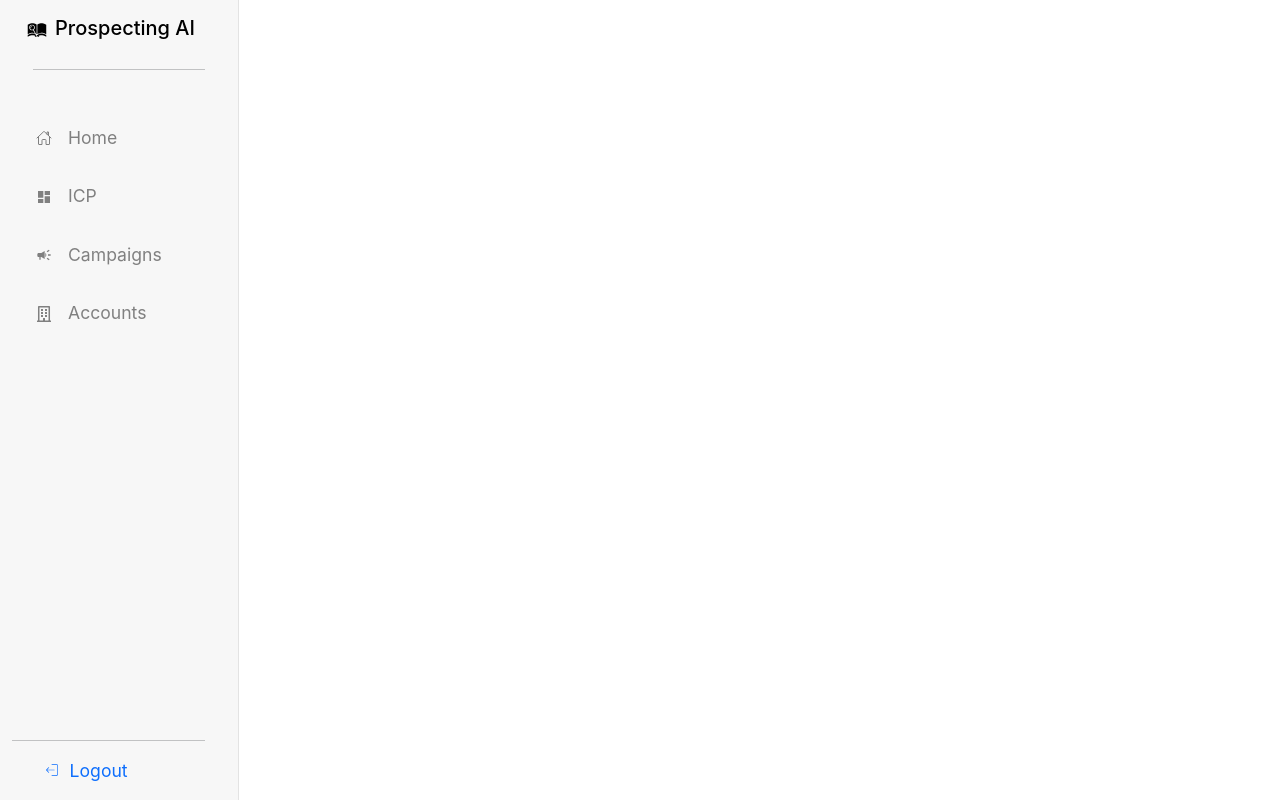
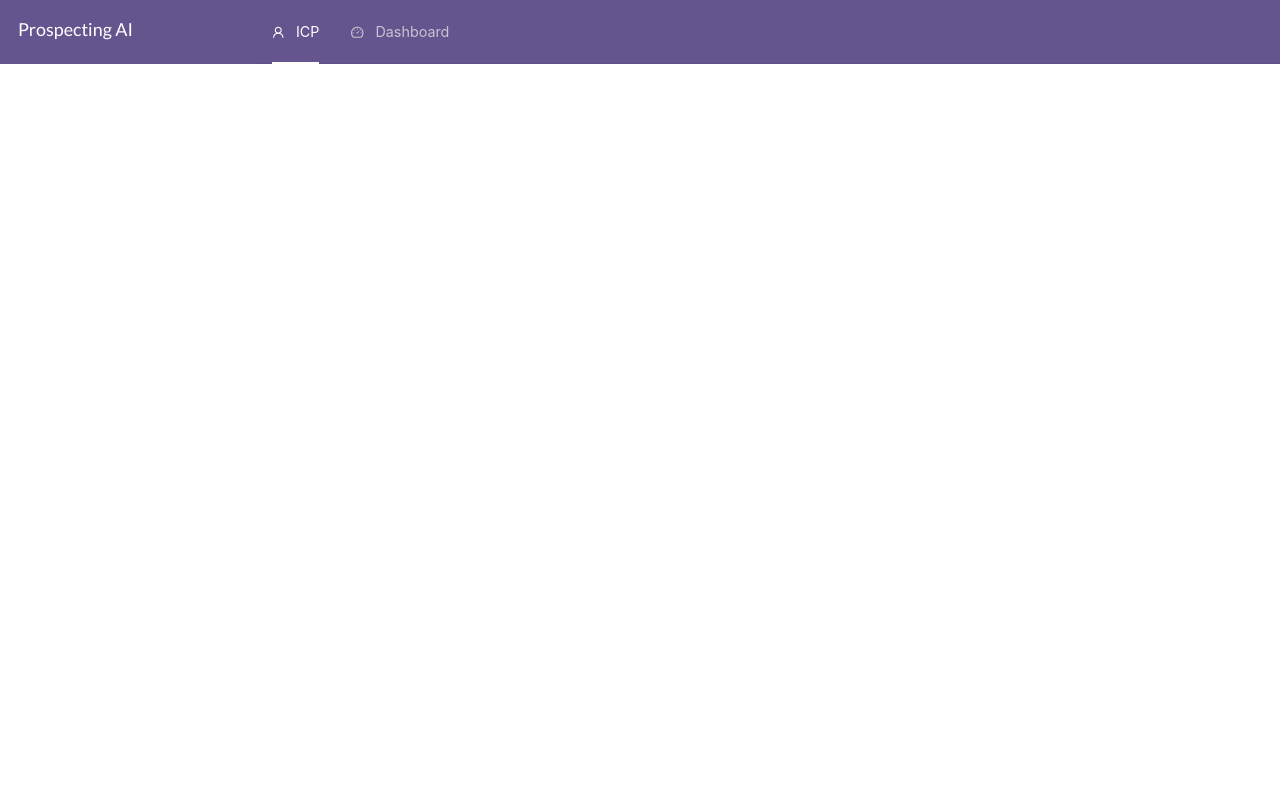
Before and after one commit to Userport-ai/prospecting-ai, a React (Create React App) app: page / in a window 1280 px wide. Built offline with nearby package versions, Linux system fonts and the light colour scheme.

Commit message:
Updated app to add a nav header per new design
Feels easier to make updates now that I have some experience with design.

```diff
--- a/package.json
+++ b/package.json
@@ -6,6 +6,7 @@
     "@testing-library/jest-dom": "^5.17.0",
     "@testing-library/react": "^13.4.0",
     "@testing-library/user-event": "^13.5.0",
+    "antd": "^5.18.3",
     "bootstrap": "^5.3.3",
     "react": "^18.3.1",
     "react-bootstrap": "^2.10.2",
--- a/src/App.css
+++ b/src/App.css
@@ -28,11 +28,10 @@
   color: #61dafb;
 }
 
-#app-div {
-  /* We need this to ensure App is always 100% width and height */
-  width: 100%;
+#app-container {
   height: 100%;
-  min-height: 100vh;
+  display: flex;
+  flex-direction: column;
 }
 
 @keyframes App-logo-spin {
--- a/src/App.js
+++ b/src/App.js
@@ -1,20 +1,18 @@
 import "./App.css";
-import Sidebar from "./Sidebar";
+import { Layout } from "antd";
+import AppHeader from "./header";
 import { Outlet } from "react-router-dom";
+
+const { Content } = Layout;
 
 function App() {
   return (
     <>
-      {/* We need container-fluid class to ensure full screen width is taken. */}
-      <div className="container-fluid d-flex p-0">
-        <Sidebar />
-        {/* We need container-fluid class to remaining screen width for the app is fully taken. */}
-        <div
-          id="app-div"
-          className="container-fluid d-flex justify-content-center p-0"
-        >
-          <Outlet />
-        </div>
+      <div id="app-container">
+        <AppHeader></AppHeader>
+        <Content>
+          <Outlet></Outlet>
+        </Content>
       </div>
     </>
   );
--- a/src/create-icp.js
+++ b/src/create-icp.js
@@ -28,10 +28,20 @@ function CreateICP() {
   switch (currentStep) {
     case 1:
       return (
-        <CreateAccountFilters
-          onAccountFiltersUpdate={handleAccountFiltersUpdate}
-          onNextStepClick={handleNextStepClick}
-        />
+        <>
+          <CreateAccountFilters
+            onAccountFiltersUpdate={handleAccountFiltersUpdate}
+            onNextStepClick={handleNextStepClick}
+          />
+          <CreateAccountFilters
+            onAccountFiltersUpdate={handleAccountFiltersUpdate}
+            onNextStepClick={handleNextStepClick}
+          />
+          <CreateAccountFilters
+            onAccountFiltersUpdate={handleAccountFiltersUpdate}
+            onNextStepClick={handleNextStepClick}
+          />
+        </>
       );
     default:
       return null;
--- /dev/null
+++ b/src/header.css
@@ -0,0 +1,51 @@
+#nav-header {
+  background-color: var(--primary);
+  color: var(--on-primary);
+  --logo-width: 20%;
+  padding: 0;
+}
+
+#nav-header #nav-logo-title {
+  background-color: var(--primary);
+  width: var(--logo-width);
+  display: flex;
+  justify-content: start;
+  align-items: center;
+  padding-left: 1rem;
+}
+
+#nav-header #nav-logo-title h2 {
+  margin-left: 1rem;
+}
+
+#nav-header #nav-menu {
+  background-color: var(--primary);
+  width: calc(100% - var(--logo-width));
+}
+
+#nav-header .ant-menu-item {
+  color: var(--outline-variant);
+}
+
+#nav-header .ant-menu-item-icon {
+  font-size: 1.4rem;
+}
+
+#nav-header .ant-menu-item::after {
+  /* Remove hover border bottom color for unselected menu items. */
+  border-bottom: none;
+}
+
+#nav-header .ant-menu-title-content {
+  font-size: 1.6rem;
+}
+
+/* Selected menu item styling */
+
+#nav-header .ant-menu-item-selected {
+  color: var(--on-primary);
+}
+
+#nav-header .ant-menu-item-selected::after {
+  border-bottom: 2px solid var(--on-primary);
+}
--- /dev/null
+++ b/src/header.js
@@ -0,0 +1,38 @@
+import "./header.css";
+import { Layout, Menu, Flex } from "antd";
+import { UserOutlined, DashboardOutlined } from "@ant-design/icons";
+
+const { Header } = Layout;
+
+const items = [
+  {
+    label: "ICP",
+    key: "icp",
+    icon: <UserOutlined />,
+  },
+  {
+    label: "Dashboard",
+    key: "dashboard",
+    icon: <DashboardOutlined />,
+  },
+];
+
+function AppHeader() {
+  return (
+    <Header id="nav-header">
+      <Flex id="nav-flex">
+        <div id="nav-logo-title">
+          <h2>Prospecting AI</h2>
+        </div>
+        <Menu
+          id="nav-menu"
+          mode="horizontal"
+          items={items}
+          selectedKeys={["icp"]}
+        ></Menu>
+      </Flex>
+    </Header>
+  );
+}
+
+export default AppHeader;
--- a/src/index.css
+++ b/src/index.css
@@ -1,10 +1,35 @@
+@import url("https://fonts.googleapis.com/css2?family=Lato:ital,wght@0,100;0,300;0,400;0,700;0,900;1,100;1,300;1,400;1,700;1,900&display=swap");
+
+:root {
+  --primary: #65558f;
+  --on-primary: #ffffff;
+  --secondary: #625b71;
+  --on-secondary: #ffffff;
+  --outline-variant: #cac4d0;
+}
+
+html {
+  min-height: 100%; /* make sure it is at least as tall as the viewport */
+  position: relative;
+  font-size: 0.7vw;
+}
+
 body {
   margin: 0;
-  font-family: -apple-system, BlinkMacSystemFont, "Segoe UI", "Roboto", "Oxygen",
-    "Ubuntu", "Cantarell", "Fira Sans", "Droid Sans", "Helvetica Neue",
-    sans-serif;
+  height: 100%; /* force the BODY element to match the height of the HTML element */
+  font-family: "Lato";
   -webkit-font-smoothing: antialiased;
   -moz-osx-font-smoothing: grayscale;
+}
+
+/* This answer: https://stackoverflow.com/questions/712689/css-div-stretch-100-page-height helped figure out setting container size to page size. */
+#root {
+  position: absolute;
+  top: 0;
+  bottom: 0;
+  left: 0;
+  right: 0;
+  overflow: visible;
 }
 
 code {
```
Also changed, not shown: 1 other file (tests, documents, lock files or other folders).
